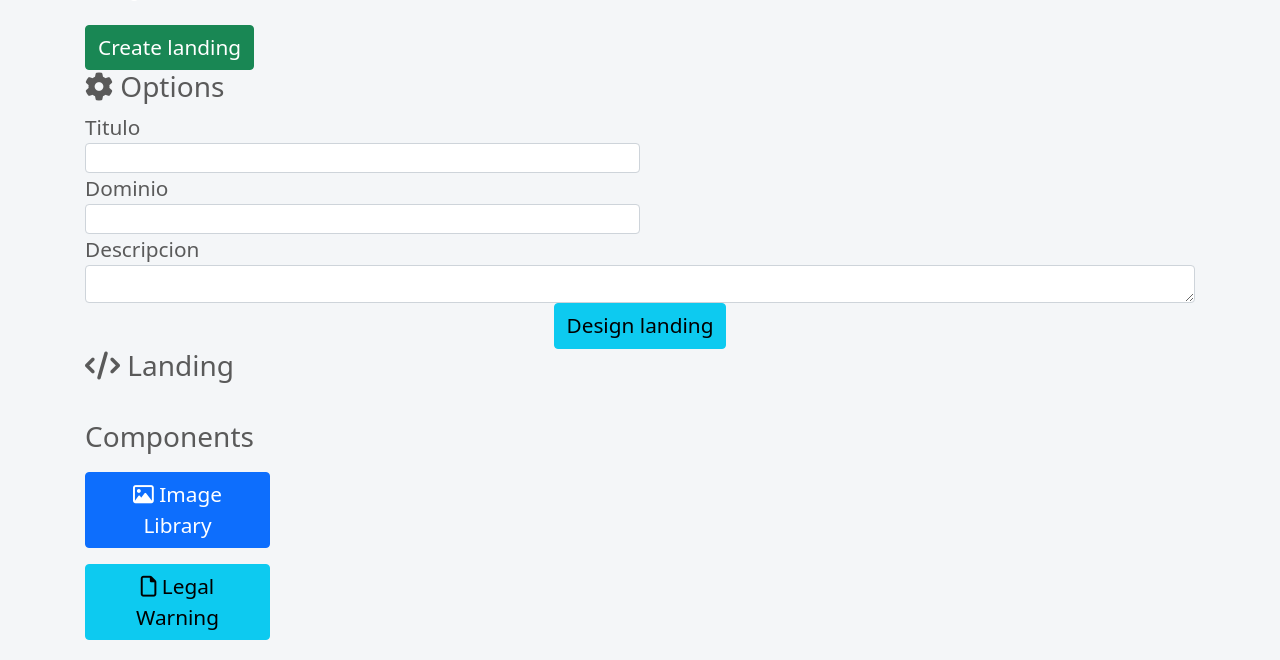
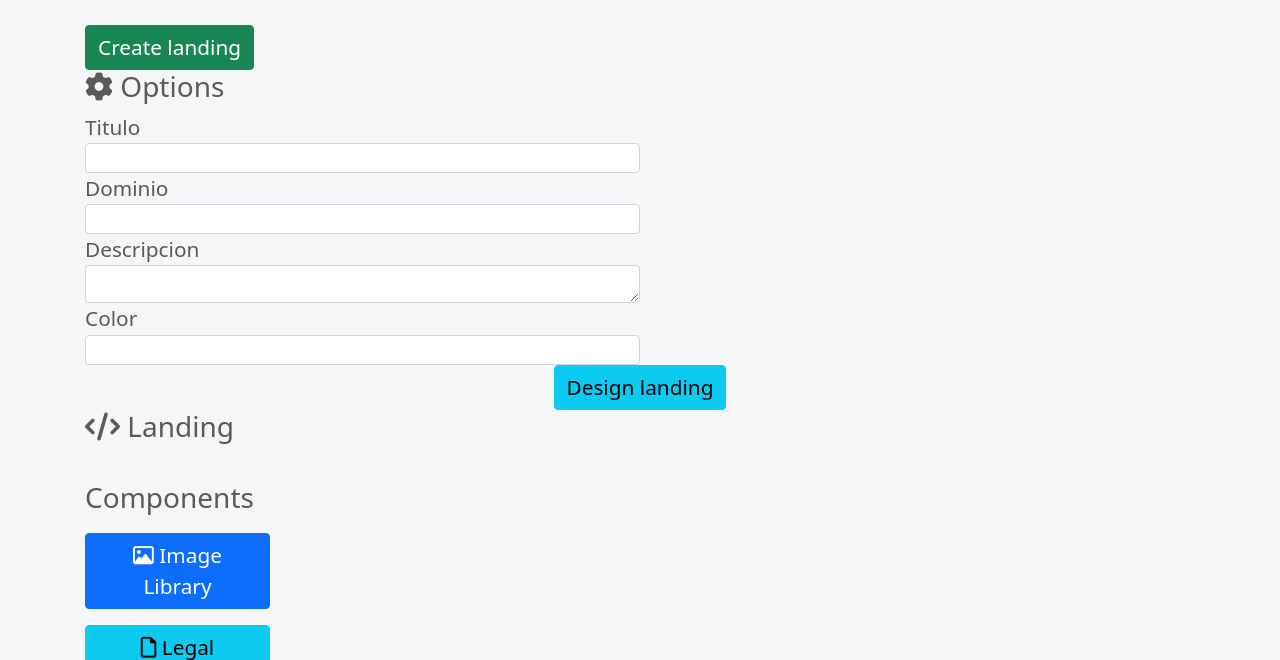
Before and after one commit to witocorp/landings-creator, a Yii app: template backend/views/landing/create.php in a window 1280 px wide. Shown: the part 55-715 px from the top of the page. Run offline with PHP 8.4 and a stand-in for Yii, Linux system fonts and the light colour scheme; the template is opened without the code that fills it, so the values that code supplies are empty; form fields are guessed from the names that the template uses; some libraries are stand-ins or nearby versions.

Commit message:
color corporativo

```diff
--- a/backend/models/Landing.php
+++ b/backend/models/Landing.php
@@ -12,6 +12,7 @@ use Yii;
  * @property string $descripcion
  * @property string $codigo
  * @property string $dominio
+ * @property string $color
  */
 class Landing extends \yii\db\ActiveRecord
 {
@@ -29,9 +30,9 @@ class Landing extends \yii\db\ActiveRecord
     public function rules()
     {
         return [
-            [['titulo', 'descripcion', 'codigo', 'dominio'], 'required'],
+            [['titulo', 'descripcion', 'codigo', 'dominio', 'color'], 'required'],
             [['codigo'], 'string'],
-            [['titulo', 'descripcion', 'dominio'], 'string', 'max' => 500],
+            [['titulo', 'descripcion', 'dominio', 'color'], 'string', 'max' => 500],
         ];
     }
 
@@ -46,6 +47,7 @@ class Landing extends \yii\db\ActiveRecord
             'descripcion' => 'Descripcion',
             'codigo' => 'Codigo',
             'dominio' => 'Dominio',
+            'color' => 'Color corporativo',
         ];
     }
 }
--- a/backend/models/LandingSearch.php
+++ b/backend/models/LandingSearch.php
@@ -18,7 +18,7 @@ class LandingSearch extends Landing
     {
         return [
             [['id'], 'integer'],
-            [['titulo', 'descripcion', 'codigo', 'dominio'], 'safe'],
+            [['titulo', 'descripcion', 'codigo', 'dominio', 'color'], 'safe'],
         ];
     }
 
@@ -64,7 +64,8 @@ class LandingSearch extends Landing
         $query->andFilterWhere(['like', 'titulo', $this->titulo])
             ->andFilterWhere(['like', 'descripcion', $this->descripcion])
             ->andFilterWhere(['like', 'codigo', $this->codigo])
-            ->andFilterWhere(['like', 'dominio', $this->dominio]);
+            ->andFilterWhere(['like', 'dominio', $this->dominio])
+            ->andFilterWhere(['like', 'color', $this->color]);
 
         return $dataProvider;
     }
--- a/backend/views/landing/_form.php
+++ b/backend/views/landing/_form.php
@@ -101,9 +101,12 @@ $this->registerJsFile("@web/editor/js/script.js", ['depends' => 'yii\web\JqueryA
 	<div class="col-md-6">
 		<?= $form->field($model, 'dominio')->textInput(['maxlength' => true]); ?>
 	</div>
-	<div class="col-md-12">
+	<div class="col-md-6">
 		<?= $form->field($model, 'descripcion')->textarea(['rows' => 3]); ?>
 	</div>
+  <div class="col-md-6">
+    <?= $form->field($model, 'color')->textInput(['maxlength' => true]); ?>
+  </div>
     <?= $form->field($model, 'codigo')->hiddenInput()->label(false); ?>
 	<div class="text-center">
     <input type="button" id="disena" value="Design landing" class="btn btn-info">
--- a/backend/views/landing/_formUpdate.php
+++ b/backend/views/landing/_formUpdate.php
@@ -100,9 +100,12 @@ $this->registerJsFile("@web/editor/js/script_update.js", ['depends' => 'yii\web\
 	<div class="col-md-6">
 		<?= $form->field($model, 'dominio')->textInput(['maxlength' => true, 'readonly'=> true]); ?>
 	</div>
-	<div class="col-md-12">
+	<div class="col-md-6">
 		<?= $form->field($model, 'descripcion')->textarea(['rows' => 3]); ?>
 	</div>
+  <div class="col-md-6">
+    <?= $form->field($model, 'color')->textInput(['maxlength' => true]); ?>
+  </div>
     <?= $form->field($model, 'codigo')->hiddenInput()->label(false); ?>
 
 	<h3><i class="fa fa-code" aria-hidden="true"></i> Landing</h3>
```
